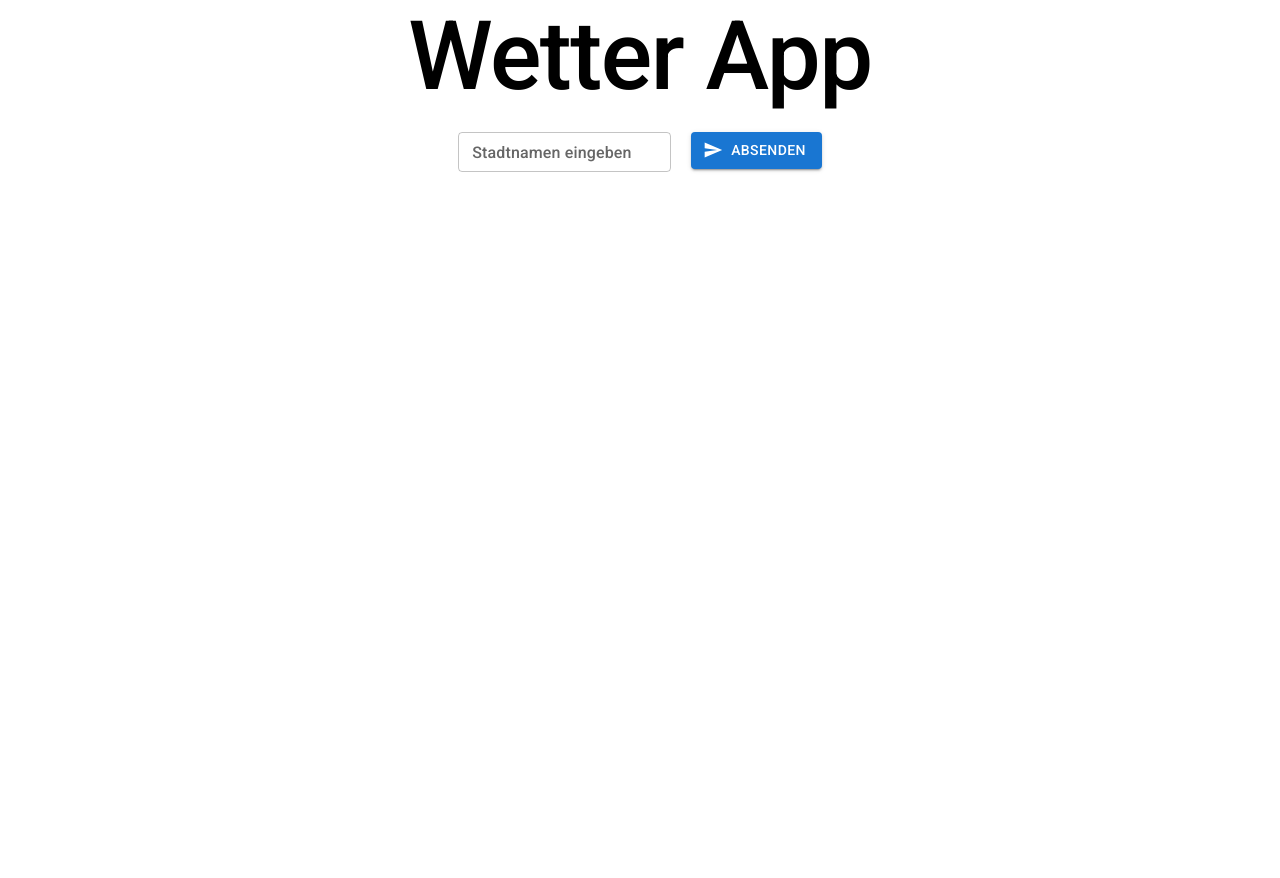
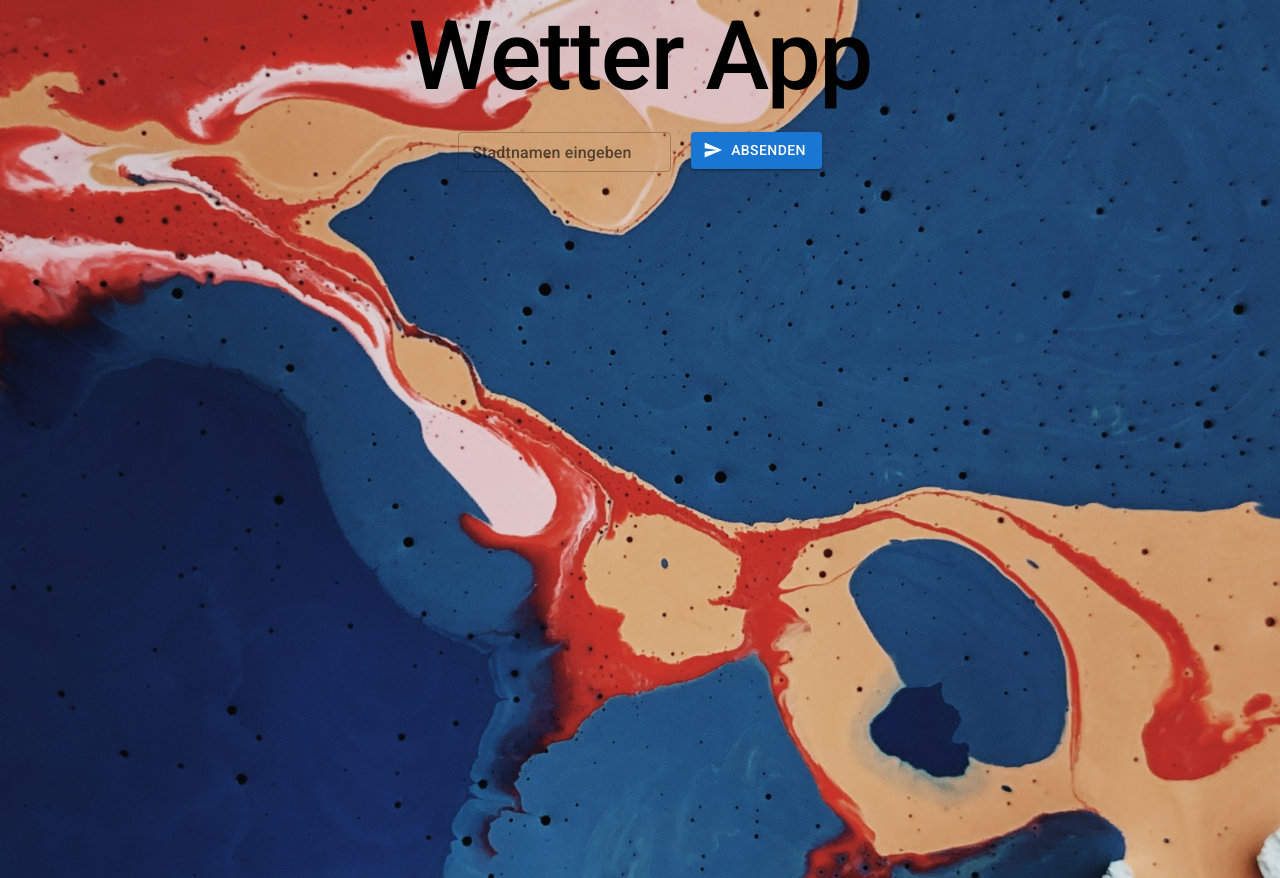
Before and after one commit to AndiBruehl/material-weather-app, a React (Create React App) app: page / in a window 1280 px wide. Before the commit the page ends 800 px from the top, so only its background shows below. Built offline with nearby package versions, Linux system fonts and the light colour scheme.

Commit message:
WorkingState 2023-08-04 11:35 Uhr

```diff
--- a/src/App.js
+++ b/src/App.js
@@ -8,6 +8,8 @@ import Card from '@mui/material/Card';
 import CardContent from '@mui/material/CardContent';
 import SendIcon from '@mui/icons-material/Send';
 import '@fontsource/roboto/500.css';
+import img from './img1.jpg'
+
 
 const API_KEY = '384e601cb35001ae545fd783e37b5db0'; // Dein OpenWeatherMap API-Schlüssel
 
@@ -45,6 +47,7 @@ const App = () => {
   };
 
   return (
+    <div  style={{backgroundImage: `url(${img})`, backgroundRepeat: 'no-repeat', backgroundSize: 'cover', height: '878px' }} >
     <Container maxWidth="md" align="center">
       <div className="App">
         <Typography variant="h1" fontFamily="Roboto" style={{ marginBottom: '20px' }}>
@@ -79,6 +82,7 @@ const App = () => {
         {error && <p>{error}</p>}
       </div>
     </Container>
+    </div>
   );
 };
 
```
Also changed, not shown: src/img.jpg (renamed from public/img.jpg), src/img1.jpg (added).
